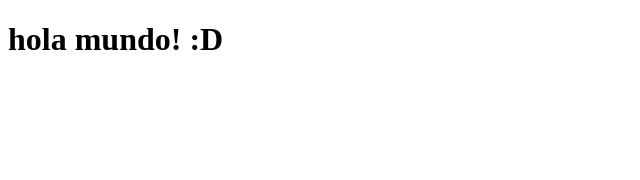
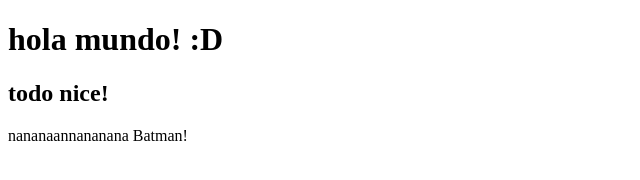
Before and after one commit to Surextru/firstcommit, a plain HTML site: page Index.html in a window 1280 px wide. Shown: the whole page, without its empty margins (0-640 px from the left). Drawn offline with Linux system fonts and the light colour scheme.

Commit message:
mi segundo commit

```diff
--- a/Index.html
+++ b/Index.html
@@ -8,5 +8,7 @@
 </head>
 <body>
     <h1>hola mundo! :D</h1>
+    <h2>todo nice!</h2>
+    <p>nananaannananana Batman!</p>
 </body>
 </html>
```
